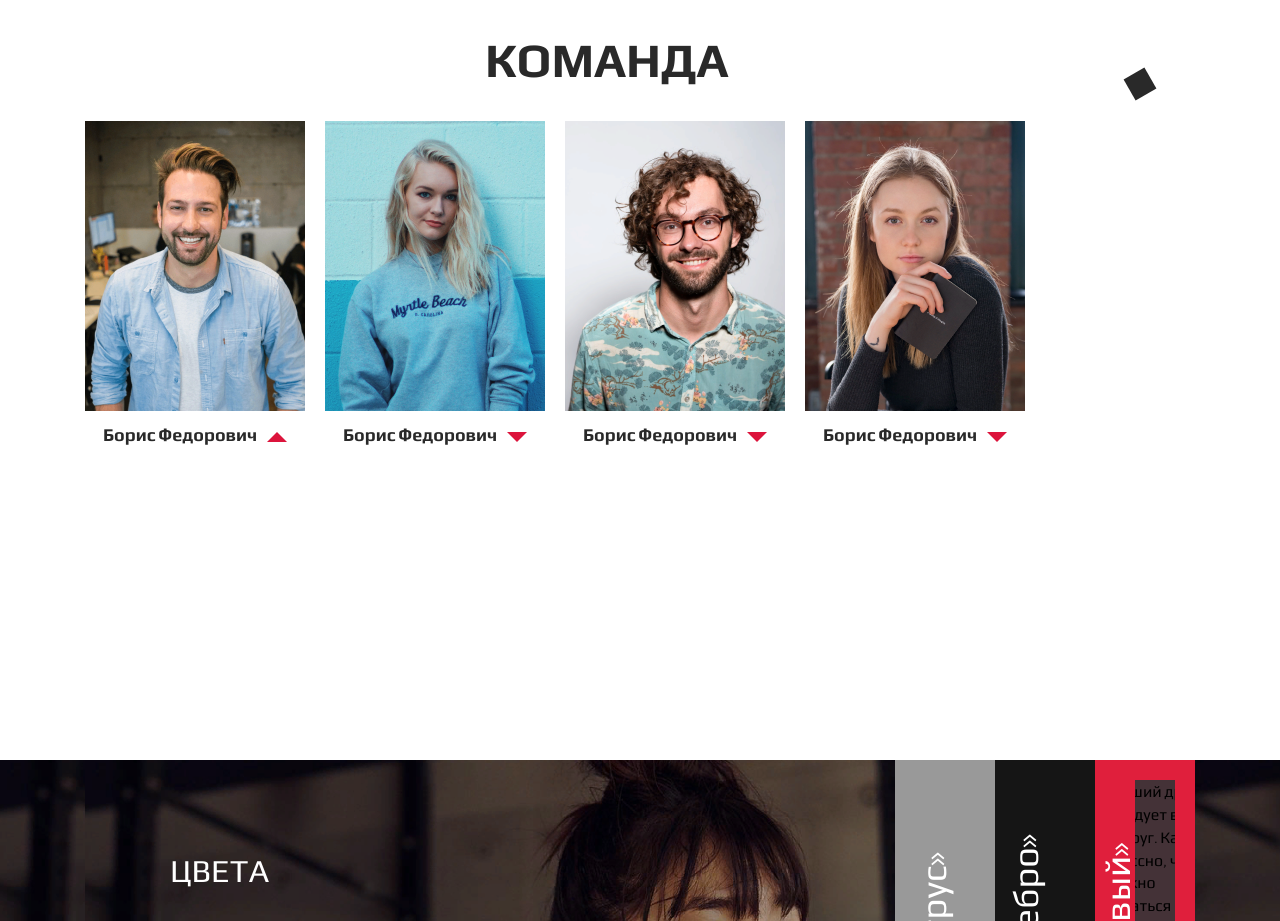
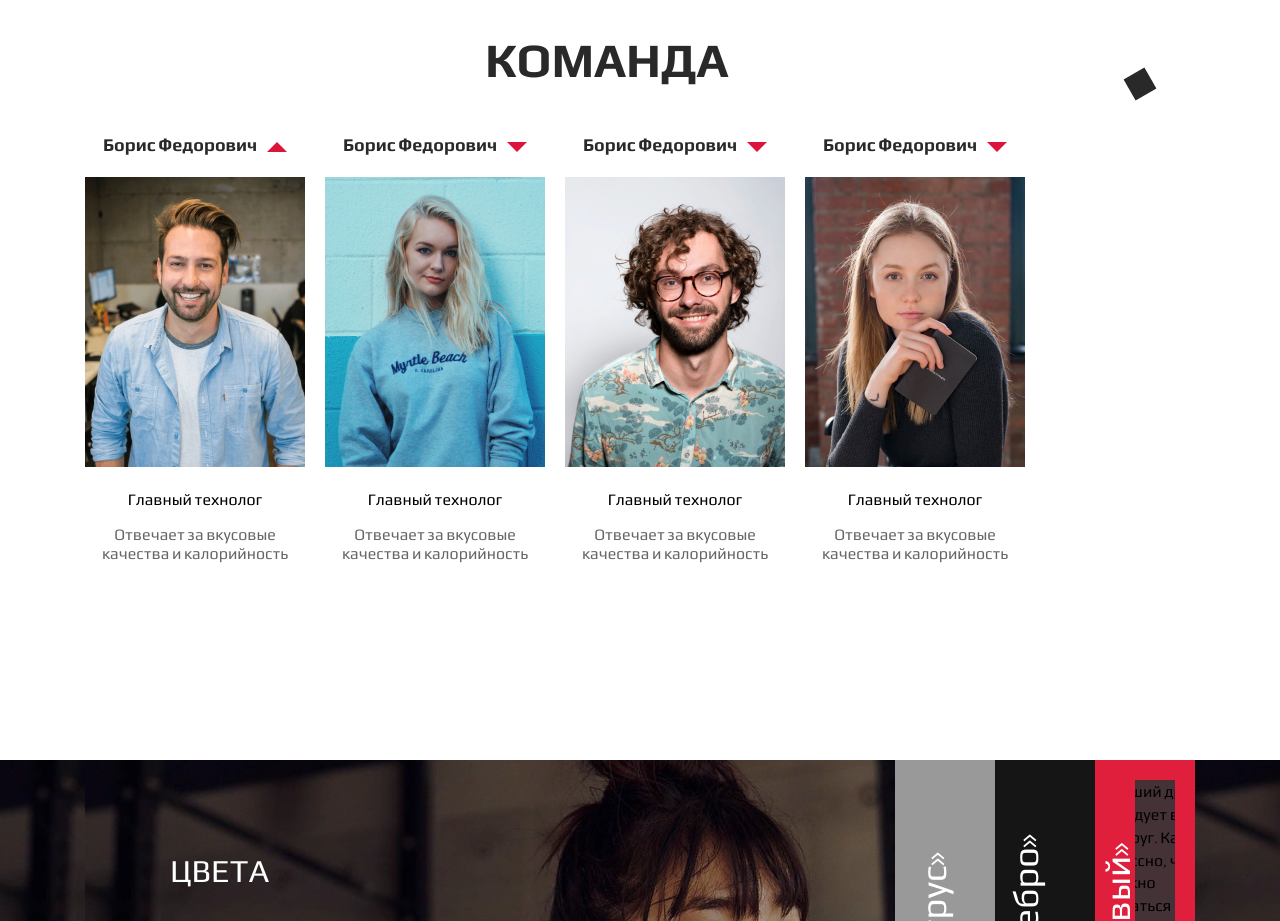
Before and after one commit to veniamintul/rezume, a plain HTML site: page index.html in a window 1280 px wide. Shown: the part 2440-3361 px from the top of the page. Drawn offline with nearby package versions, Linux system fonts and the light colour scheme.

Commit message:
Add files via upload

```diff
--- a/index.html
+++ b/index.html
@@ -436,9 +436,9 @@
                     <ul class="team__list team--version--desktop">
                         <li class="team__item">
 
-                            <div class="team__photo">
+                            <!--<div class="team__photo">
                                   <img src="team/Rectangle 1.png" alt="фото команды">
-                            </div>
+                            </div>-->
                             <a href="#"class="team__vipad">
                             <!--<button class="team__vipad" type="button">-->
                                 <h2 class="team__text">
@@ -453,9 +453,11 @@
 
 
 
-                                <div class="team__box__one "> <!--team__box__one--activ-->
-
-
+                                <div class="team__box__one team__box__one--activ"> <!--team__box__one--activ-->
+
+                                    <div class="team__photo">
+                                        <img src="team/Rectangle 1.png" alt="фото команды">
+                                    </div>
 
                                     <div class="team__box__content ">
 
@@ -482,9 +484,9 @@
 
                         <li class="team__item">
 
-                            <div class="team__photo">
+                            <!--<div class="team__photo">
                                   <img src="team/Rectangle 2.png" alt="фото команды">
-                            </div>
+                            </div>-->
 
                             <a href="#"class="team__vipad">
                             <!--<button class="team__vipad" type="button">-->
@@ -500,9 +502,11 @@
 
 
 
-                                <div class="team__box__one">
-
-
+                                <div class="team__box__one team__box__one--activ">
+
+                                    <div class="team__photo">
+                                        <img src="team/Rectangle 2.png" alt="фото команды">
+                                    </div>
 
                                     <div class="team__box__content">
 
@@ -526,9 +530,9 @@
 
                         <li class="team__item">
 
-                            <div class="team__photo">
+                            <!--<div class="team__photo">
                                   <img src="team/Rectangle 3.png" alt="фото команды">
-                            </div>
+                            </div>-->
 
 
                             <a href="#"class="team__vipad">
@@ -546,8 +550,11 @@
 
 
 
-                                <div class="team__box__one">
-
+                                <div class="team__box__one team__box__one--activ">
+
+                                    <div class="team__photo">
+                                        <img src="team/Rectangle 3.png" alt="фото команды">
+                                    </div>
 
 
                                     <div class="team__box__content">
@@ -572,9 +579,9 @@
 
                         <li class="team__item">
 
-                            <div class="team__photo">
+                            <!--<div class="team__photo">
                                   <img src="team/Rectangle 4.png" alt="фото команды">
-                            </div>
+                            </div>-->
 
                             <a href="#"class="team__vipad">
                             <!--<button class="team__vipad" type="button">-->
@@ -590,9 +597,11 @@
 
 
 
-                                <div class="team__box__one">
-
-
+                                <div class="team__box__one team__box__one--activ">
+
+                                    <div class="team__photo">
+                                        <img src="team/Rectangle 4.png" alt="фото команды">
+                                    </div>
 
 
                                     <div class="team__box__content">
@@ -927,7 +936,7 @@
 
                     <ul class="feedback__spisok__one">
 
-                        <li class="feedback__item__one feedback__item__one--activ" id="1" ><!--feedback__item__one--activ-->
+                        <li class="feedback__item__one feedback__item__one--activ " id="1" ><!--feedback__item__one--activ-->
                            <img src="feedback/Rectangle 7.png" alt="фото" class="feedback__photo">
 
                            <div class="feedback__desk">
```
